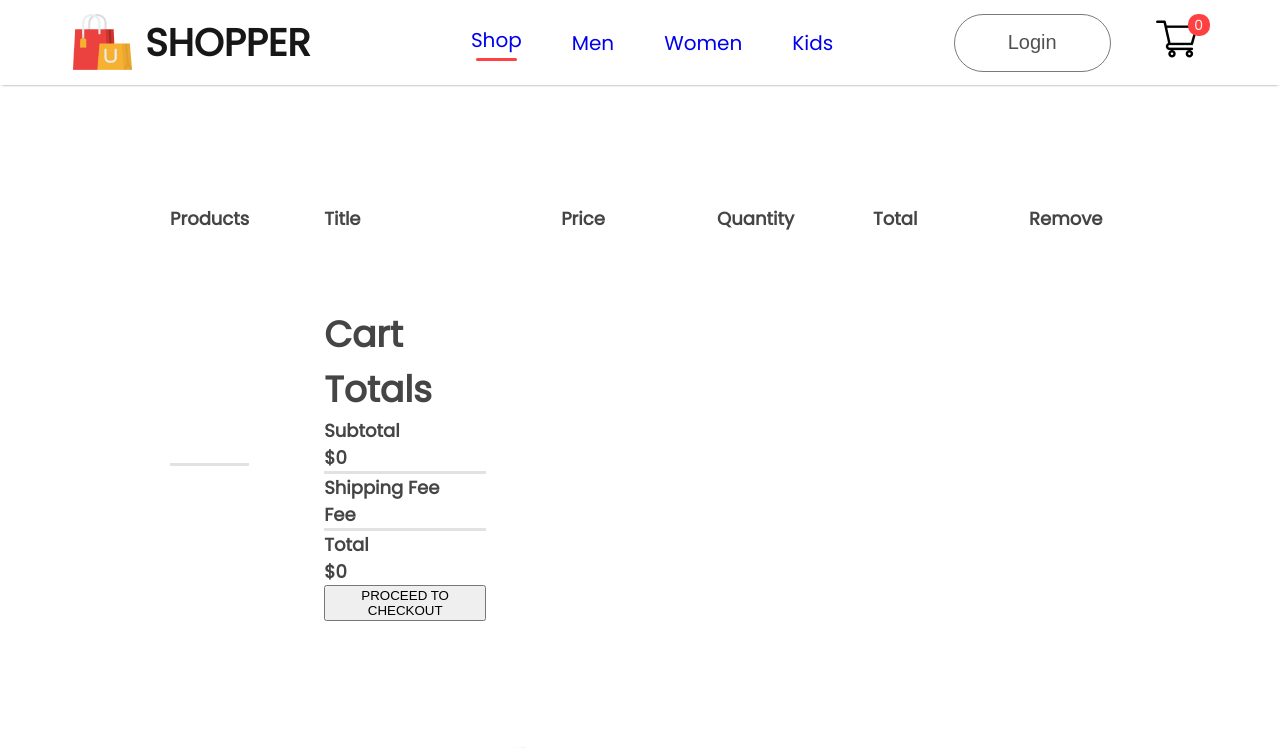
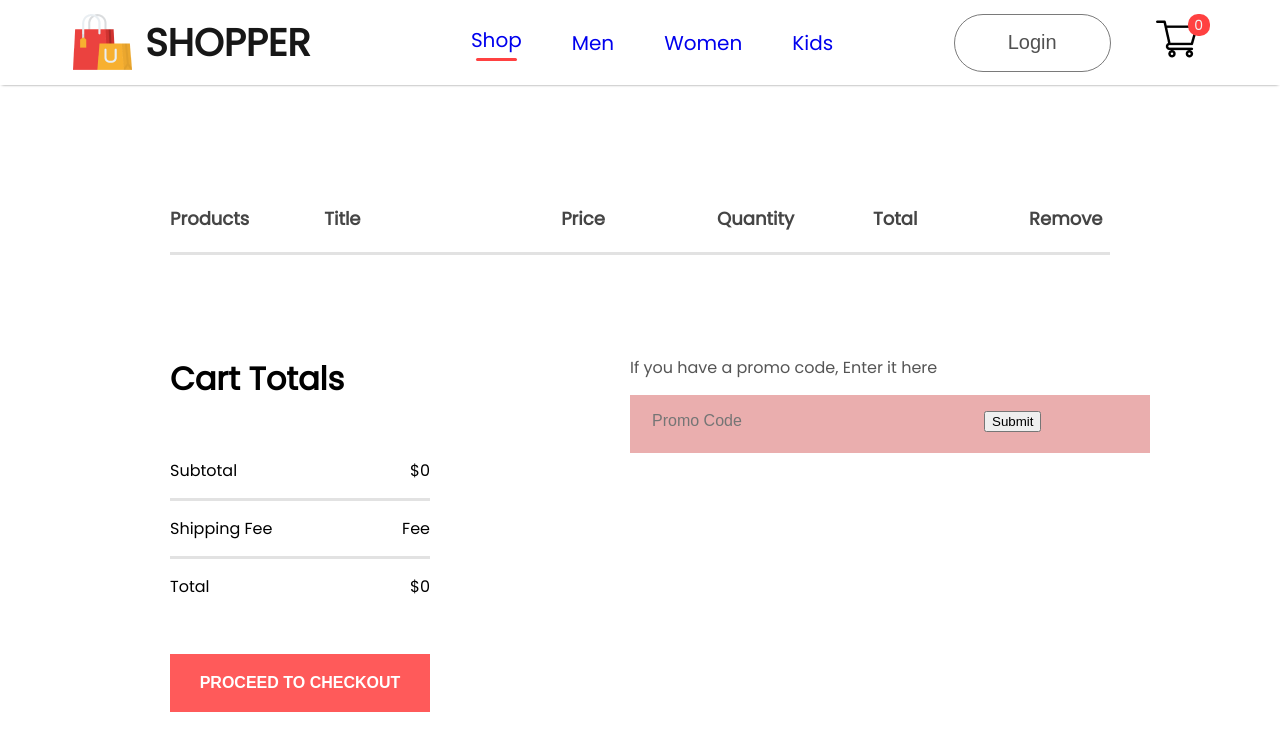
Before and after one commit to Shajjad002/E-Commerce, a React (Create React App) app in the folder shopper/: page /cart in a window 1280 px wide. Shown: the top 748 px of the page. Built offline with nearby package versions, Linux system fonts and the light colour scheme.

Commit message:
cart items

```diff
--- a/shopper/src/Components/CartItem/CartItems.css
+++ b/shopper/src/Components/CartItem/CartItems.css
@@ -3,8 +3,8 @@
 }
 .cartItems hr{
     height: 3px;
+    background: #e2e2e2;
     border: 0;
-    background: #e2e2e2;
 }
 .cartitems-format-main{
     display: grid;
@@ -30,8 +30,61 @@
     cursor: pointer;
 }
 .cartitem-quantity{
-    width: 65px;
+    width: 64px;
     height: 50px;
     border: 2px solid #ebebeb;
     background: #fff;
 }
+
+.cartitems-down{
+    display: flex;
+    margin: 100px 0px;
+}
+.cartitems-total{
+    flex: 1;
+    display: flex;
+    flex-direction: column;
+    margin-right: 200px;
+    gap: 40px;
+}
+.cartitems-total-item{
+    display: flex;
+    justify-content: space-between;
+    padding: 15px 0px;
+}
+.cartitems-total button{
+    width: 260px;
+    height: 58px;
+    outline: none;
+    border: none;
+    background: #ff5a5a;
+    color: #fff;
+    font-size: 16px;
+    font-weight: 600;
+    cursor: pointer;
+}
+
+.cartitems-promocode{
+    flex: 1;
+    font-size: 16px;
+    font-weight: 500;
+}
+
+.cartitems-promocode p{
+    color: #555;
+}
+.cartitems-promobox{
+    width: 500px;
+    margin-top:15px;
+    padding-left: 20px;
+    height: 58px;
+    background: #eaaeae;
+}
+.cartitems-promobox input{
+    border: none;
+    outline: none;
+    background: transparent;
+    font-size: 16px;
+    width: 330px;
+    height: 50px;
+}
--- a/shopper/src/Components/CartItem/CartItems.jsx
+++ b/shopper/src/Components/CartItem/CartItems.jsx
@@ -15,19 +15,21 @@
                 <p>Quantity</p>
                 <p>Total</p>
                 <p>Remove</p>
+            </div>
             <hr />
             {all_product.map((e)=>{
                 if(cartItems[e.id]>0)
                 {
                     return <div>
                         <div className="cartitems-format cartitems-format-main">
-                                <img className='carticon-product-icon' src={e.image} alt="" />
+                            <img  src={e.image} alt="" className='carticon-product-icon' />
                             <p>{e.name}</p>
                             <p>${e.new_price}</p>
                             <button className='cartitem-quantity'>{cartItems[e.id]} </button>
                             <p>${e.new_price*cartItems[e.id]}</p>
                             <img className='cartitems-remove-icon' src={remove_icon} alt="" onClick={()=>{removeFromCart(e.id)}} />
                         </div>
+                        <hr />
                     </div>
                 }
                 return null;
@@ -36,6 +38,7 @@
             <div className="cartitems-down">
                 <div className="cartitems-total">
                     <h1>Cart Totals</h1>
+                    <div>
                         <div className="cartitems-total-item">
                             <p>Subtotal</p>
                             <p>${0}</p>
@@ -54,6 +57,14 @@
                     <button>PROCEED TO CHECKOUT</button>
                 </div>
 
+                <div className="cartitems-promocode">
+                    <p>If you have a promo code, Enter it here</p>
+                    <div className="cartitems-promobox">
+                        <input type="text" placeholder='Promo Code' />
+                        <button>Submit</button>
+                    </div>
+                </div>
+
             </div>
         </div>
     )
```
Lines whose indentation alone changed are shown as unchanged.
